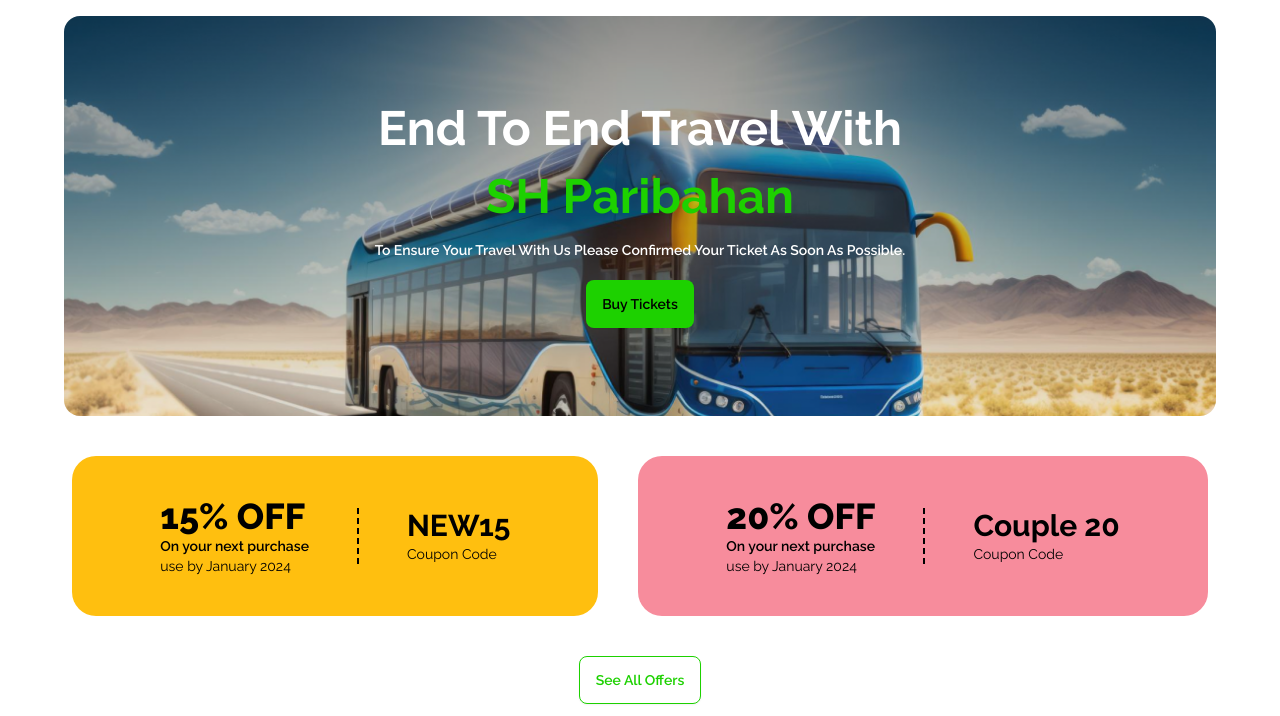
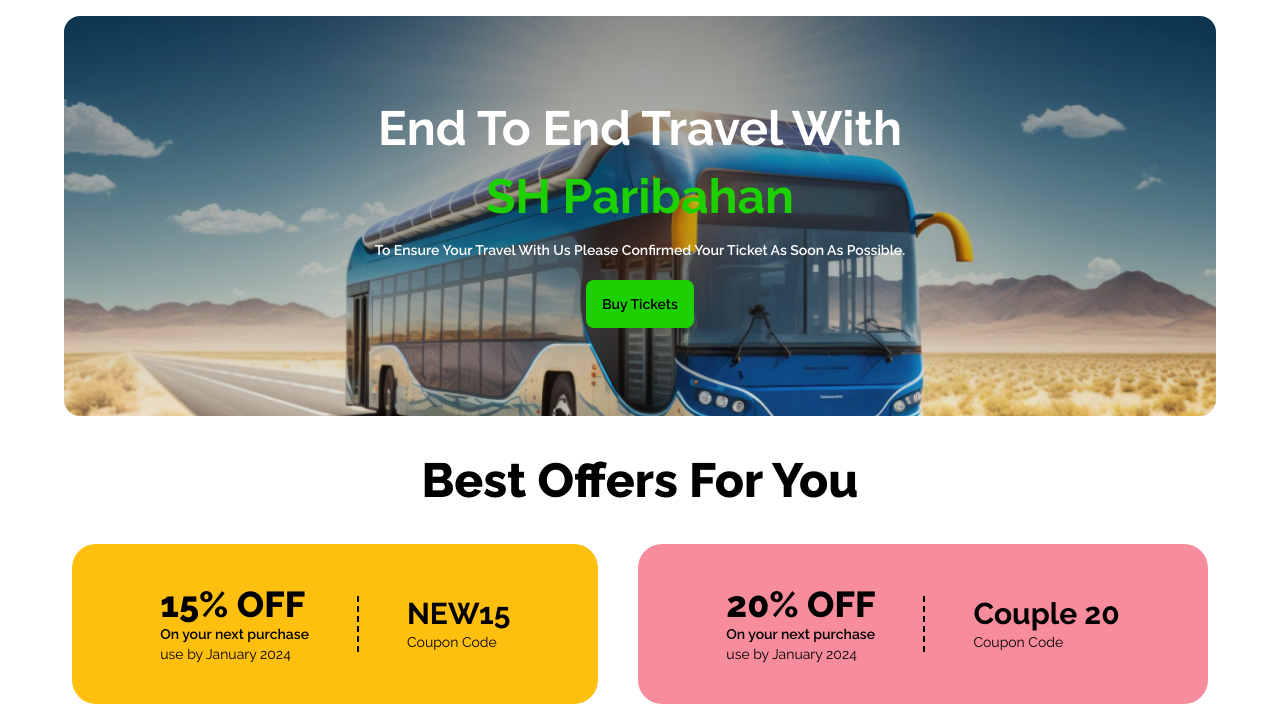
Before and after one commit to sakib17-GitHub/sh-paribahan, a plain HTML site: page index.html in a window 1280 px wide. Shown: the part 84-800 px from the top of the page. Drawn offline with nearby package versions, Linux system fonts and the light colour scheme.

Commit message:
best offer for you title added

```diff
--- a/index.html
+++ b/index.html
@@ -62,6 +62,7 @@
                 </section>
 
                 <section class="best-offer">
+                  <h1 class="text-black text-5xl font-extrabold mt-10 text-center">Best Offers For You</h1>
                         <div class="flex flex-col lg:flex-row lg:gap-10 lg:my-10 justify-center">
                                   <div class="disscount-15 bg-[#FFBF0F] flex p-10 rounded-3xl justify-center items-center">
                                     <div class="px-12">
```
